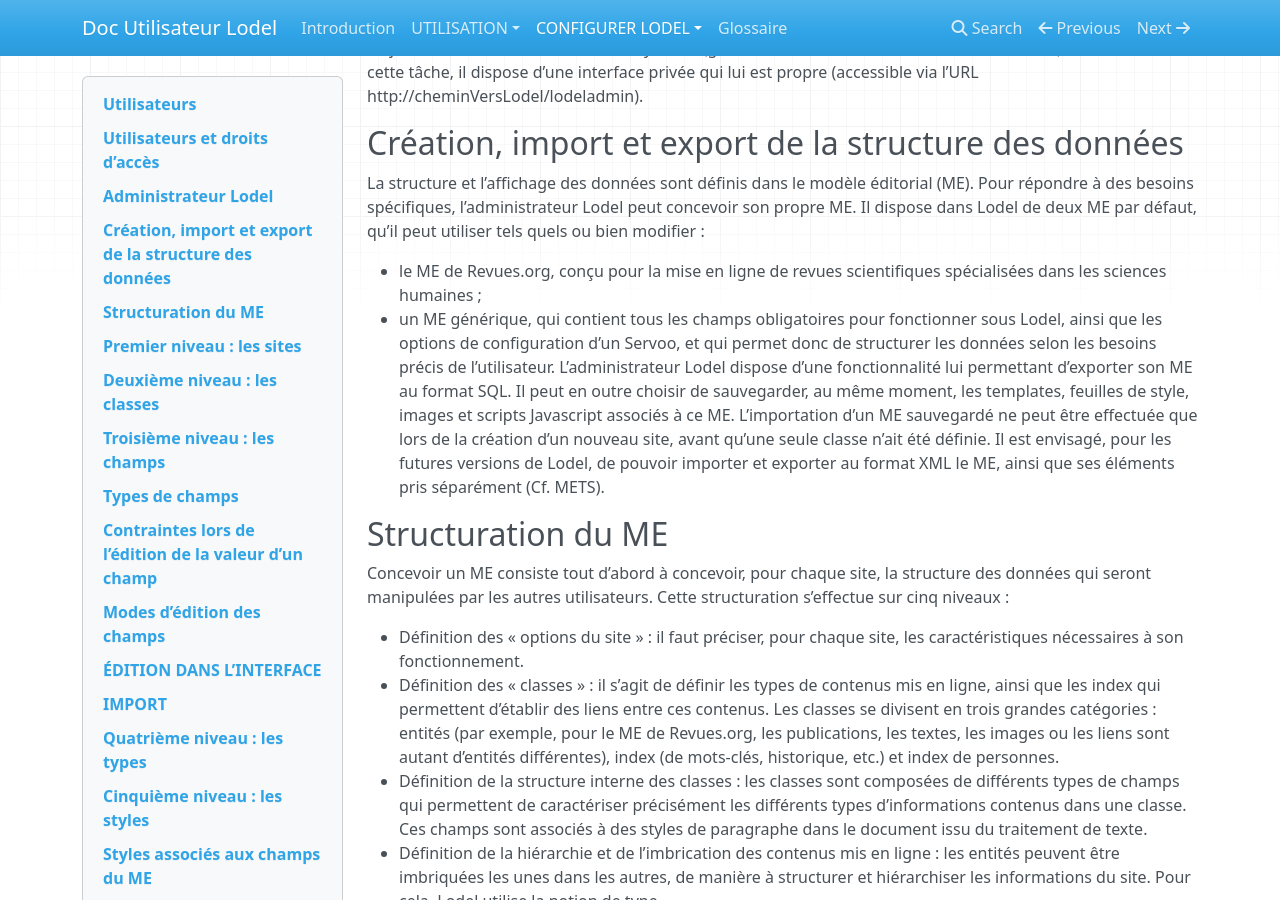
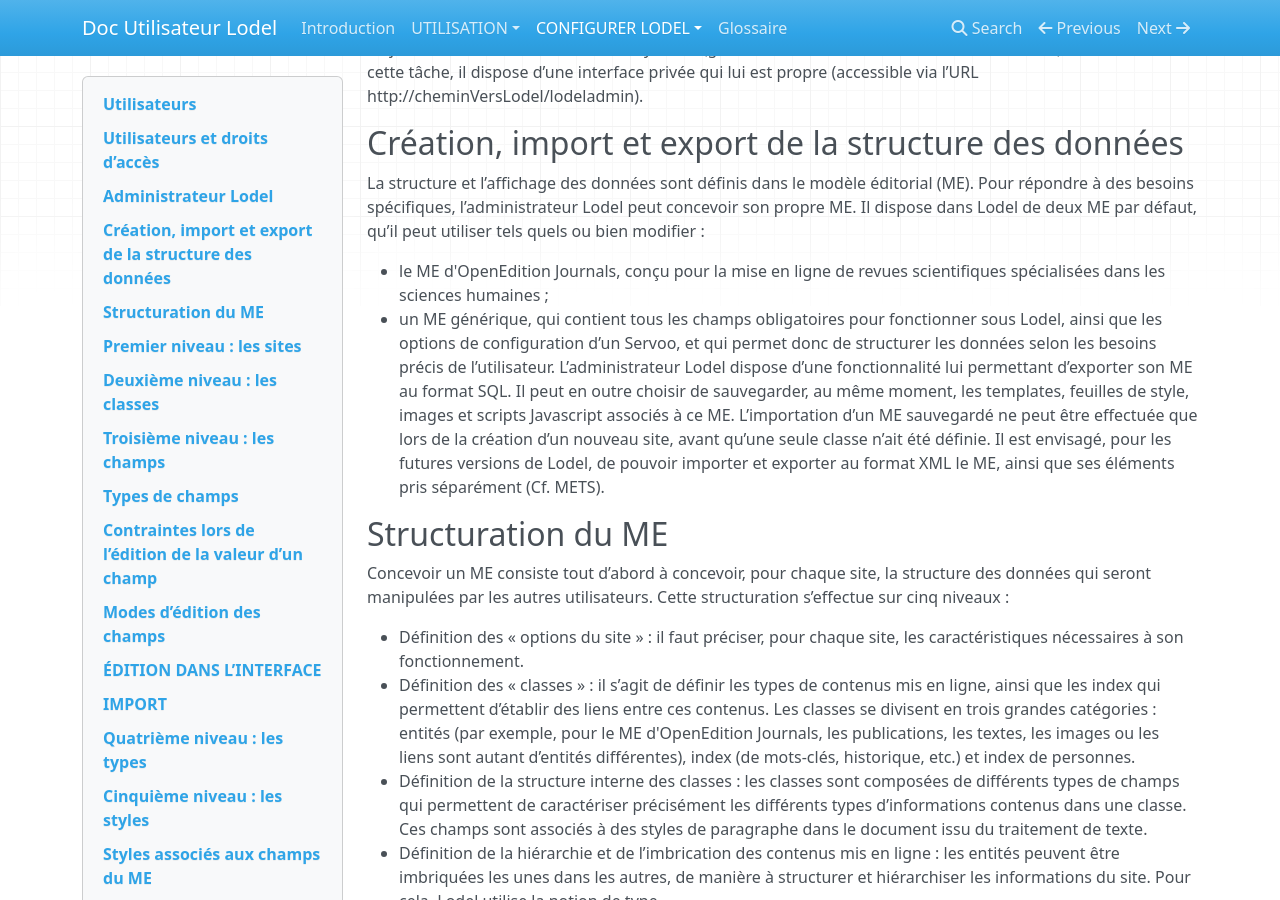
Before and after one commit to ValentinGeorgesDubost/Doc-Lodel-Utilisateur, an MkDocs documentation site: the page built from docs/Configurer-Lodel/Fonctionnalités.md, in a window 1280 px wide and 900 px high, scrolled down 739 px. Built offline with MkDocs 1.6.1, drawn with Linux system fonts in a browser that asks for light colours; nearby versions of some CDN libraries; old or Windows-style settings are respelled for this version of MkDocs.

Commit message:
Update Fonctionnalités.md

```diff
--- a/docs/Configurer-Lodel/Fonctionnalités.md
+++ b/docs/Configurer-Lodel/Fonctionnalités.md
@@ -21,7 +21,7 @@ Création, import et export de la structure des données
 
 La structure et l’affichage des données sont définis dans le modèle éditorial (ME). Pour répondre à des besoins spécifiques, l’administrateur Lodel peut concevoir son propre ME. Il dispose dans Lodel de deux ME par défaut, qu’il peut utiliser tels quels ou bien modifier :
 
-- le ME de Revues.org, conçu pour la mise en ligne de revues scientifiques spécialisées dans les sciences humaines ;
+- le ME d'OpenEdition Journals, conçu pour la mise en ligne de revues scientifiques spécialisées dans les sciences humaines ;
 - un ME générique, qui contient tous les champs obligatoires pour fonctionner sous Lodel, ainsi que les options de configuration d’un Servoo, et qui permet donc de structurer les données selon les besoins précis de l’utilisateur.
 L’administrateur Lodel dispose d’une fonctionnalité lui permettant d’exporter son ME au format SQL. Il peut en outre choisir de sauvegarder, au même moment, les templates, feuilles de style, images et scripts Javascript associés à ce ME. L’importation d’un ME sauvegardé ne peut être effectuée que lors de la création d’un nouveau site, avant qu’une seule classe n’ait été définie. Il est envisagé, pour les futures versions de Lodel, de pouvoir importer et exporter au format XML le ME, ainsi que ses éléments pris séparément (Cf. METS).
 
@@ -31,7 +31,7 @@ Structuration du ME
 Concevoir un ME consiste tout d’abord à concevoir, pour chaque site, la structure des données qui seront manipulées par les autres utilisateurs. Cette structuration s’effectue sur cinq niveaux :
 
 - Définition des « options du site » : il faut préciser, pour chaque site, les caractéristiques nécessaires à son fonctionnement.
-- Définition des « classes » : il s’agit de définir les types de contenus mis en ligne, ainsi que les index qui permettent d’établir des liens entre ces contenus. Les classes se divisent en trois grandes catégories : entités (par exemple, pour le ME de Revues.org, les publications, les textes, les images ou les liens sont autant d’entités différentes), index (de mots-clés, historique, etc.) et index de personnes.
+- Définition des « classes » : il s’agit de définir les types de contenus mis en ligne, ainsi que les index qui permettent d’établir des liens entre ces contenus. Les classes se divisent en trois grandes catégories : entités (par exemple, pour le ME d'OpenEdition Journals, les publications, les textes, les images ou les liens sont autant d’entités différentes), index (de mots-clés, historique, etc.) et index de personnes.
 - Définition de la structure interne des classes : les classes sont composées de différents types de champs qui permettent de caractériser précisément les différents types d’informations contenus dans une classe. Ces champs sont associés à des styles de paragraphe dans le document issu du traitement de texte.
 - Définition de la hiérarchie et de l’imbrication des contenus mis en ligne : les entités peuvent être imbriquées les unes dans les autres, de manière à structurer et hiérarchiser les informations du site. Pour cela, Lodel utilise la notion de type.
 - À l’intérieur même des champs, il est possible d’identifier des éléments, de manière à décrire plus finement la structure du contenu mis en ligne : pour cela, Lodel utilise deux niveaux de styles, les styles en ligne et les styles de caractères.
```
